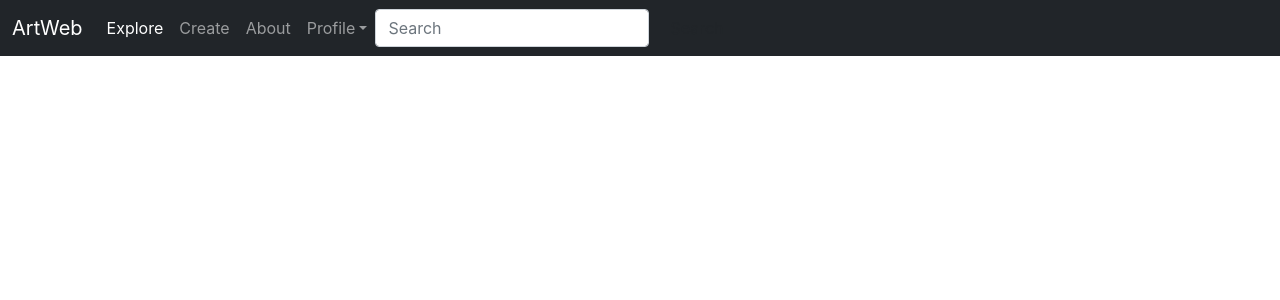
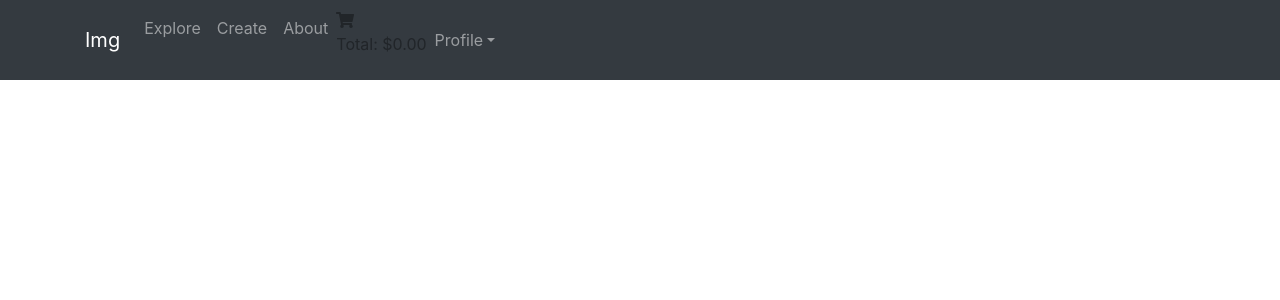
Before and after one commit to evalverde97/appReactCoder, a React (Create React App) app: page / in a window 1280 px wide. Shown: the top 300 px of the page. Built offline with nearby package versions, Linux system fonts and the light colour scheme.

Commit message:
added fontAwesome, boootstrap and components

```diff
--- a/package.json
+++ b/package.json
@@ -3,10 +3,16 @@
   "version": "0.1.0",
   "private": true,
   "dependencies": {
+    "@fortawesome/fontawesome-svg-core": "^1.2.36",
+    "@fortawesome/free-brands-svg-icons": "^5.15.4",
+    "@fortawesome/free-solid-svg-icons": "^5.15.4",
+    "@fortawesome/react-fontawesome": "^0.1.16",
     "@testing-library/jest-dom": "^5.15.1",
     "@testing-library/react": "^11.2.7",
     "@testing-library/user-event": "^12.8.3",
+    "bootstrap": "4.6.0",
     "react": "^17.0.2",
+    "react-bootstrap": "1.5.2",
     "react-dom": "^17.0.2",
     "react-scripts": "4.0.3",
     "web-vitals": "^1.1.2"
--- a/public/index.html
+++ b/public/index.html
@@ -14,7 +14,6 @@
       manifest.json provides metadata used when your web app is installed on a
       user's mobile device or desktop. See https://developers.google.com/web/fundamentals/web-app-manifest/
     -->
-    <link href="https://cdn.jsdelivr.net/npm/bootstrap@5.1.3/dist/css/bootstrap.min.css" rel="stylesheet" integrity="sha384-1BmE4kWBq78iYhFldvKuhfTAU6auU8tT94WrHftjDbrCEXSU1oBoqyl2QvZ6jIW3" crossorigin="anonymous"></link>
     <link rel="manifest" href="%PUBLIC_URL%/manifest.json" />
     <!--
       Notice the use of %PUBLIC_URL% in the tags above.
@@ -40,7 +39,5 @@
       To begin the development, run `npm start` or `yarn start`.
       To create a production bundle, use `npm run build` or `yarn build`.
     -->
-    <script src="https://cdn.jsdelivr.net/npm/bootstrap@5.1.3/dist/js/bootstrap.bundle.min.js" integrity="sha384-ka7Sk0Gln4gmtz2MlQnikT1wXgYsOg+OMhuP+IlRH9sENBO0LRn5q+8nbTov4+1p" crossorigin="anonymous"></script>
-
   </body>
 </html>
--- a/src/App.css
+++ b/src/App.css
@@ -36,3 +36,7 @@
     transform: rotate(360deg);
   }
 }
+
+.fontWhite{
+  color: white;
+}
--- a/src/App.js
+++ b/src/App.js
@@ -1,10 +1,18 @@
 import './App.css';
 import React from 'react';
-import NavBar from './components/NavBar';
+import NavBarF from './components/NavBar';
+import 'bootstrap/dist/css/bootstrap.min.css';
+import {FontAwesomeIcon} from '@fortawesome/react-fontawesome';
+import {} from '@fortawesome/free-solid-svg-icons';
+import ItemListContainer from './components/ItemListContainer';
+import { Container } from 'react-bootstrap';
+
 
 function App() {
   return <>
-    <NavBar />
+    <NavBarF />
+
+    <ItemListContainer greeting="GIF perro" />
   </>;
 }
 
--- /dev/null
+++ b/src/components/CartWidget.js
@@ -0,0 +1,20 @@
+import React from "react";
+import {FontAwesomeIcon} from '@fortawesome/react-fontawesome';
+import {faShoppingCart} from '@fortawesome/free-solid-svg-icons';
+
+function CartWidget() {
+  return (
+    <div className="cart-widget">
+      <div className="cart-widget__header">
+            <div className="cart-widget__header-title">
+            <FontAwesomeIcon icon={faShoppingCart} />
+            </div>
+            <div className="cart-widget__header-total">
+              <p>Total: $0.00</p>
+            </div>
+        </div>
+    </div>
+    )
+};
+
+export default CartWidget;
--- /dev/null
+++ b/src/components/ItemListContainer.js
@@ -0,0 +1,61 @@
+import React, { useState} from "react";
+import { Carousel } from "react-bootstrap";
+
+/* function ItemListContainer() {
+    const [index, setIndex] = useState(0);
+
+    const handleSelect = (selectedIndex, e) => {
+      setIndex(selectedIndex);
+    };
+
+    return (
+      <Carousel activeIndex={index} onSelect={handleSelect}>
+        <Carousel.Item>
+          <img
+            className="d-block w-100"
+            src="holder.js/800x400?text=First slide&bg=373940"
+            alt="First slide"
+          />
+          <Carousel.Caption>
+            <h3>First slide label</h3>
+            <p>Nulla vitae elit libero, a pharetra augue mollis interdum.</p>
+          </Carousel.Caption>
+        </Carousel.Item>
+        <Carousel.Item>
+          <img
+            className="d-block w-100"
+            src="holder.js/800x400?text=Second slide&bg=282c34"
+            alt="Second slide"
+          />
+
+          <Carousel.Caption>
+            <h3>Second slide label</h3>
+            <p>Lorem ipsum dolor sit amet, consectetur adipiscing elit.</p>
+          </Carousel.Caption>
+        </Carousel.Item>
+        <Carousel.Item>
+          <img
+            className="d-block w-100"
+            src="holder.js/800x400?text=Third slide&bg=20232a"
+            alt="Third slide"
+          />
+
+          <Carousel.Caption>
+            <h3>Third slide label</h3>
+            <p>
+              Praesent commodo cursus magna, vel scelerisque nisl consectetur.
+            </p>
+          </Carousel.Caption>
+        </Carousel.Item>
+      </Carousel>
+    );
+  }
+
+render(<ItemListContainer/>, document.getElementById("root")); */
+function ItemListContainer(props){
+    return(
+        <h2>ítems de carrito: {props.greeting}</h2>
+    );
+}
+
+export default ItemListContainer;
--- a/src/components/NavBar.js
+++ b/src/components/NavBar.js
@@ -1,47 +1,35 @@
 import React from "react";
+import { Nav, Navbar, Container, NavDropdown,  } from "react-bootstrap";
+import CartWidget from "./CartWidget";
 
-let ulStyle = {
-    color: 'white'
-};
 
-function NavBar() {
+function NavBarF() {
     return (
-        <nav class="navbar navbar-expand-lg navbar-dark bg-dark justify-content-center">
-            <div class="container-fluid">
-              <a class="navbar-brand" href="#">ArtWeb</a>
-              <button class="navbar-toggler" type="button" data-bs-toggle="collapse" data-bs-target="#navbarNavDropdown" aria-controls="navbarNavDropdown" aria-expanded="false" aria-label="Toggle navigation">
-                <span class="navbar-toggler-icon"></span>
-              </button>
-              <div class="collapse navbar-collapse" id="navbarNavDropdown">
-                <ul class="navbar-nav">
-                  <li class="nav-item">
-                    <a class="nav-link active" aria-current="page" href="#">Explore</a>
-                  </li>
-                  <li class="nav-item">
-                    <a class="nav-link" href="#">Create</a>
-                  </li>
-                  <li class="nav-item">
-                    <a class="nav-link" href="#">About</a>
-                  </li>
-                  <li class="nav-item dropdown">
-                    <a class="nav-link dropdown-toggle" href="#" id="navbarDropdownMenuLink" role="button" data-bs-toggle="dropdown" aria-expanded="false">
-                      Profile
-                    </a>
-                    <ul class="dropdown-menu" aria-labelledby="navbarDropdownMenuLink">
-                      <li><a class="dropdown-item" href="#">Profile</a></li>
-                      <li><a class="dropdown-item" href="#">Settings</a></li>
-                      <li><a class="dropdown-item" href="#">My wallet</a></li>
-                    </ul>
-                  </li>
-                </ul>
-                <form class="d-flex">
-                  <input class="form-control me-2" type="search" placeholder="Search" aria-label="Search"/>
-                  <button class="btn btn-outline-dark" type="submit">Search</button>
-                </form>
-              </div>
-            </div>
-        </nav>
+    <Navbar fixed='top' collapseOnSelect expand="lg" bg="dark" variant="dark">
+      <Container>
+      <Navbar.Brand href="#home">Img</Navbar.Brand>
+      <Navbar.Toggle aria-controls="responsive-navbar-nav" />
+      <Navbar.Collapse id="responsive-navbar-nav">
+
+        <Nav className="me-auto">
+          <Nav.Link href="#explore">Explore</Nav.Link>
+          <Nav.Link href="#">Create</Nav.Link>
+          <Nav.Link href="#">About</Nav.Link>
+          <CartWidget />
+        </Nav>
+        <Nav className="me-auto">
+          <NavDropdown title="Profile" id="collasible-nav-dropdown">
+            <NavDropdown.Item href="#action/3.1">Perfil</NavDropdown.Item>
+            <NavDropdown.Item href="#action/3.2">Mis colecciones</NavDropdown.Item>
+            <NavDropdown.Item href="#action/3.3">Wallet</NavDropdown.Item>
+            <NavDropdown.Divider />
+            <NavDropdown.Item href="#action/3.4">Cerrar sesión</NavDropdown.Item>
+          </NavDropdown>
+        </Nav>
+      </Navbar.Collapse>
+      </Container>
+    </Navbar>
     );
 };
 
-export default NavBar;
+export default NavBarF;
```
Also changed, not shown: 1 other file (tests, documents, lock files or other folders).
